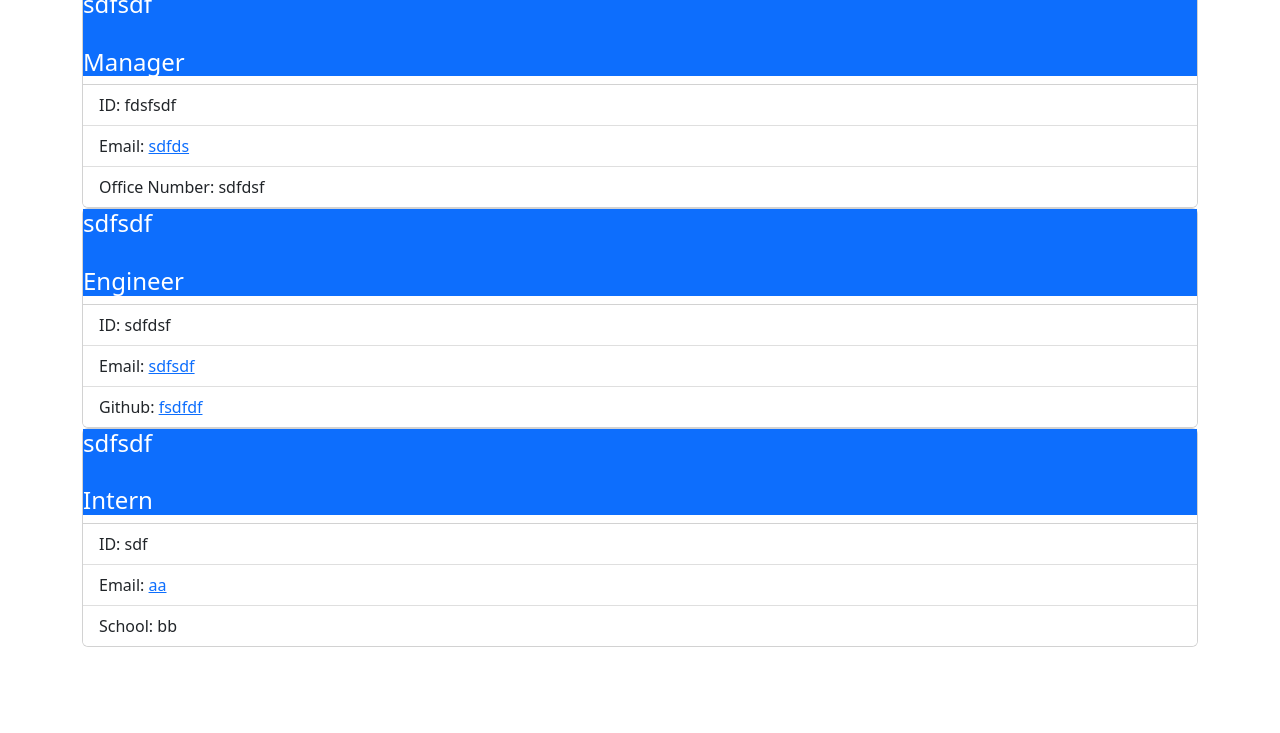
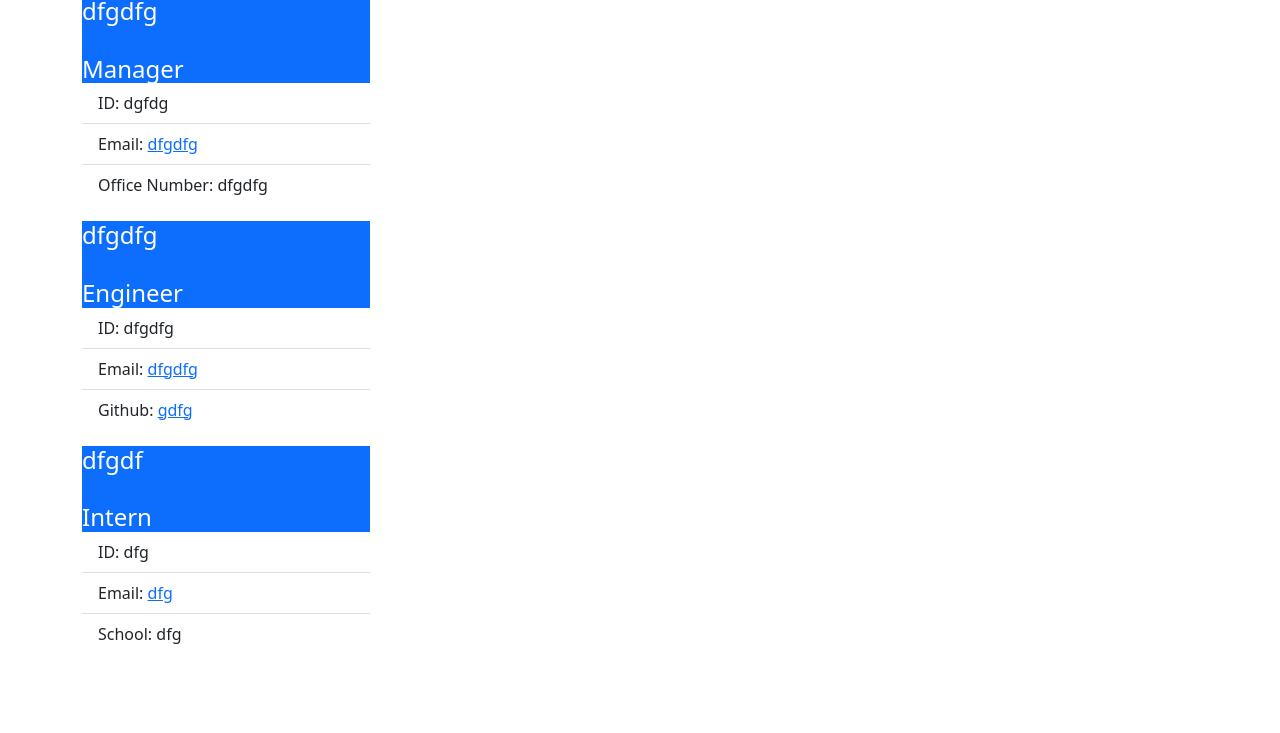
Before and after one commit to kilimba7/profile-generator, a website: page output.html in a window 1280 px wide. Shown: the part 67-800 px from the top of the page. Drawn offline with nearby package versions, Linux system fonts and the light colour scheme.

Commit message:
css changes to my cards

```diff
--- a/output.html
+++ b/output.html
@@ -14,46 +14,46 @@
       <main>
       <h1 class="text-center text-white bg-danger ">My Team</h1>
       <section class="container" >
-      <div class="card">
+      <div class="card-deck mt-3" style="width: 18rem;">
 
-          <h4 class="card-title bg-primary text-white">sdfsdf
+          <h4 class="card-title bg-primary text-white">dfgdfg
           <br></br>
           Manager</h4>
 
           <ul class="list-group list-group-flush">
-          <li class="list-group-item">ID: fdsfsdf</li>
-          <li class="list-group-item">Email: <a href= "mailto:sdfds">sdfds</a> </li>
-          <li class="list-group-item">Office Number: sdfdsf</li>
+          <li class="list-group-item">ID: dgfdg</li>
+          <li class="list-group-item">Email: <a href= "mailto:dfgdfg">dfgdfg</a> </li>
+          <li class="list-group-item">Office Number: dfgdfg</li>
           </ul>
         </div>
 
 
 
-      <div class="card">
+      <div class="card-deck mt-3" style="width: 18rem;">
 
-      <h4 class="card-title bg-primary text-white">sdfsdf
+      <h4 class="card-title bg-primary text-white">dfgdfg
       <br></br>
       Engineer</h4>
 
       <ul class="list-group list-group-flush">
-      <li class="list-group-item">ID: sdfdsf</li>
-      <li class="list-group-item">Email: <a href= "mailto:sdfsdf">sdfsdf</a> </li>
-      <li class="list-group-item">Github: <a href= "https://github.com/fsdfdf">fsdfdf</a></li>
+      <li class="list-group-item">ID: dfgdfg</li>
+      <li class="list-group-item">Email: <a href= "mailto:dfgdfg">dfgdfg</a> </li>
+      <li class="list-group-item">Github: <a href= "https://github.com/gdfg">gdfg</a></li>
       </ul>
     </div>
 
 
 
-    <div class="card">
+    <div class="card-deck mt-3" style="width: 18rem;">
 
-    <h4 class="card-title bg-primary text-white">sdfsdf
+    <h4 class="card-title bg-primary text-white">dfgdf
     <br></br>
     Intern</h4>
 
     <ul class="list-group list-group-flush">
-    <li class="list-group-item">ID: sdf</li>
-    <li class="list-group-item">Email: <a href= "mailto:aa">aa</a> </li>
-    <li class="list-group-item">School: bb</li>
+    <li class="list-group-item">ID: dfg</li>
+    <li class="list-group-item">Email: <a href= "mailto:dfg">dfg</a> </li>
+    <li class="list-group-item">School: dfg</li>
     </ul>
     </div>
 
--- a/src/page-template.js
+++ b/src/page-template.js
@@ -17,7 +17,7 @@
       <main>
       <h1 class="text-center text-white bg-danger ">My Team</h1>
       <section class="container" >
-      <div class="card">
+      <div class="card-deck mt-3" style="width: 18rem;">
 
           <h4 class="card-title bg-primary text-white">${teamData[0]?.name}
           <br></br>
@@ -32,7 +32,7 @@
 
 
 
-      <div class="card">
+      <div class="card-deck mt-3" style="width: 18rem;">
 
       <h4 class="card-title bg-primary text-white">${teamData[1]?.name}
       <br></br>
@@ -47,7 +47,7 @@
 
 
 
-    <div class="card">
+    <div class="card-deck mt-3" style="width: 18rem;">
 
     <h4 class="card-title bg-primary text-white">${teamData[2]?.name}
     <br></br>
```
Also changed, not shown: index.js (+2 -17 lines).
